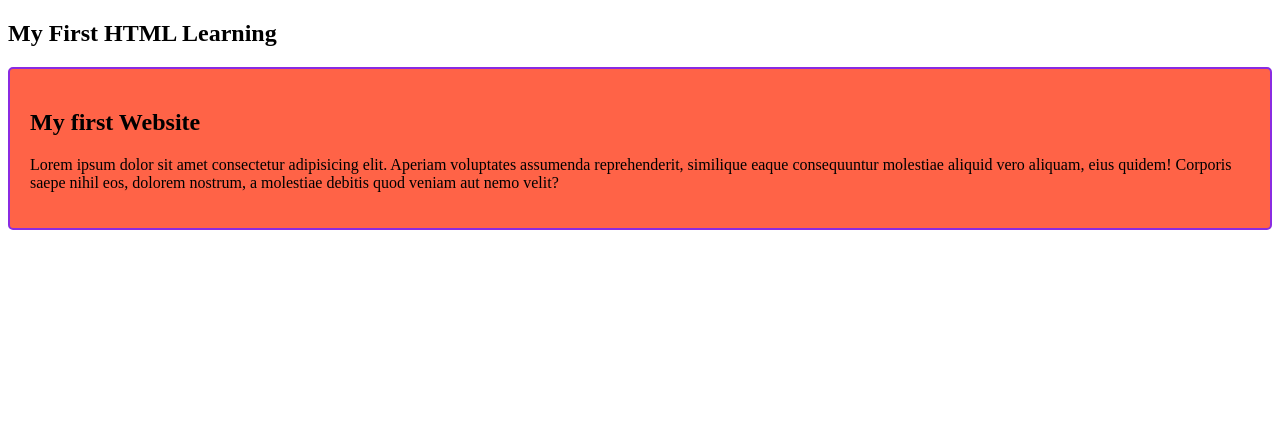
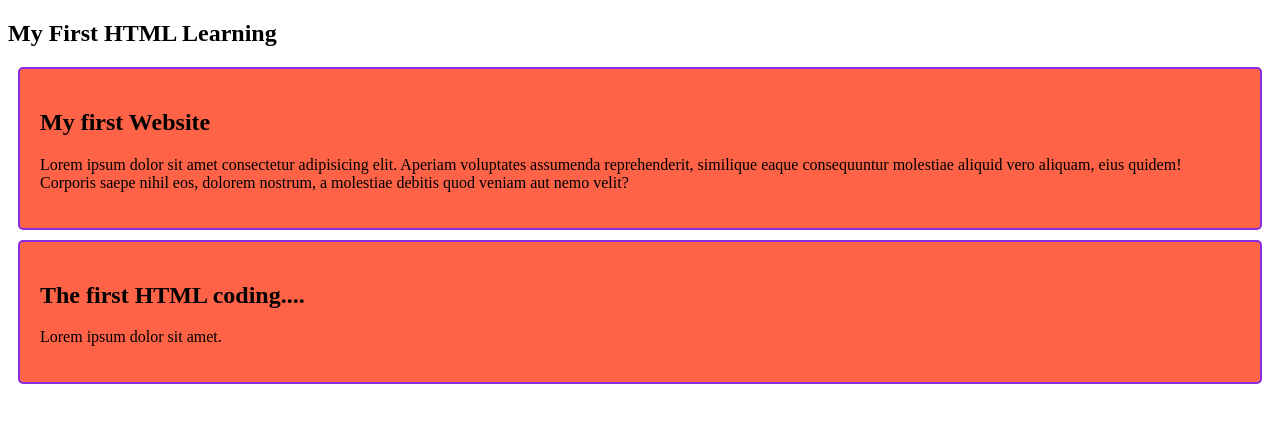
Before and after one commit to anowarhossen5744/html5-coding, a plain HTML site: page index.html in a window 1280 px wide. Drawn offline with Linux system fonts and the light colour scheme.

Commit message:
my first html5 coding test

```diff
--- a/index.html
+++ b/index.html
@@ -16,6 +16,12 @@
             Lorem ipsum dolor sit amet consectetur adipisicing elit. Aperiam voluptates assumenda reprehenderit, similique eaque consequuntur molestiae aliquid vero aliquam, eius quidem! Corporis saepe nihil eos, dolorem nostrum, a molestiae debitis quod veniam aut nemo velit?
         </p>
     </div>
+    <div>
+        <h2>The first HTML coding....</h2>
+        <p>
+            Lorem ipsum dolor sit amet.
+        </p>
+    </div>
 
 
 
--- a/style/blog.css
+++ b/style/blog.css
@@ -3,4 +3,5 @@ div{
     border:2px solid blueviolet;
     border-radius: 5px;
     padding:20px;
+    margin:10px;
 }
```
